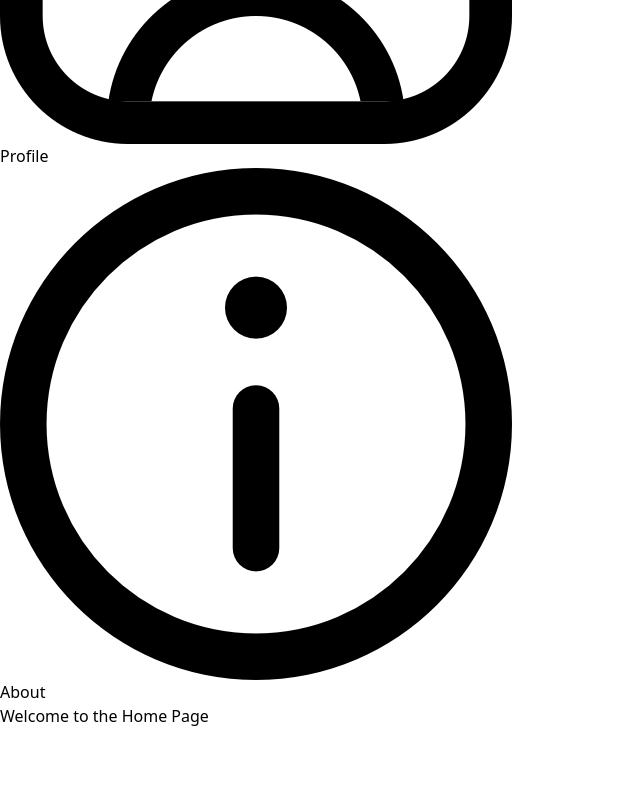
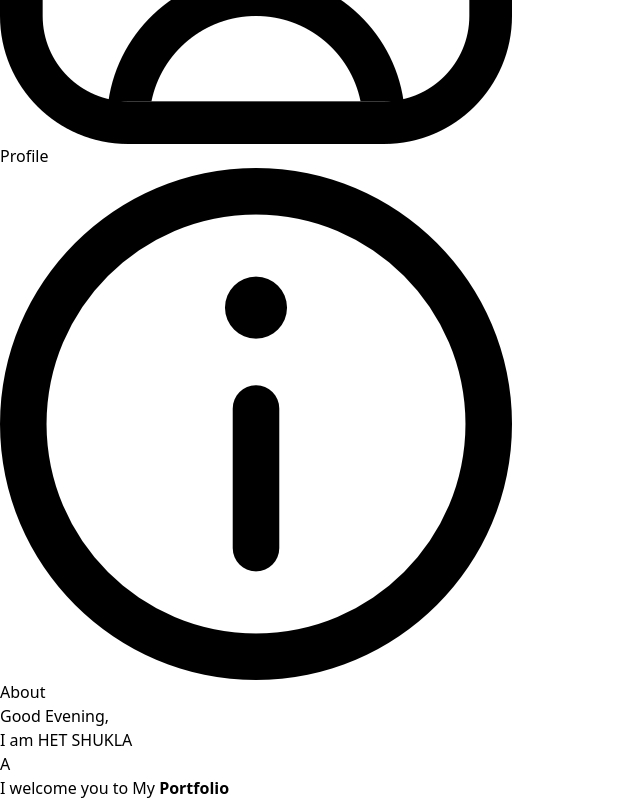
Before and after one commit to HET-SHUKLA/PORTFOLIO-REACT, a React (Vite) app: page / in a window 1280 px wide. Shown: the part 368-1168 px from the top of the page, without its empty margins (0-640 px from the left). Before the commit the page ends 1096 px from the top, so only its background shows below. Built offline with nearby package versions, Linux system fonts and the light colour scheme.

Commit message:
Add homepage content with animation

```diff
--- a/src/animations.css
+++ b/src/animations.css
@@ -1,3 +1,7 @@
+.blinking{
+        animation: blink 800ms infinite;
+}
+
 
 .scale-up-hor-left {
         -webkit-animation: scale-up-hor-left 1s cubic-bezier(0.390, 0.575, 0.565, 1.000) both;
@@ -71,3 +75,9 @@
               transform-origin: 0% 0%;
     }
 }
+
+
+@keyframes blink {
+        from { opacity: 1; }
+        to { opacity: 0; }
+    }
--- a/src/pages/Home.jsx
+++ b/src/pages/Home.jsx
@@ -1,10 +1,73 @@
-import React from 'react';
+import React, { useState, useEffect } from 'react';
+import '../animations.css';
 
 const Home = () => {
+
+    const skills = ['Web Application Developer...', 'Android Developer...', 'A Software Developer!']
+
+    const [skill, setSkill] = useState(skills[0]);
+    const [index, setIndex] = useState(0);
+    const [subIndex, setSubIndex] = useState(0);
+    const [isDeleting, setIsDeleting] = useState(false);
+    const [speed, setSpeed] = useState(20);
+
+    const currTime = new Date().getHours();
+    let greeting;
+
+    if(currTime < 12)
+        greeting = 'Morning';
+    else
+        greeting = 'Evening';
+
+        useEffect(() => {
+            const typingTimeout = setTimeout(() => {
+                if (isDeleting) {
+                    setSubIndex(prev => prev - 1);
+                } else {
+                    setSubIndex(prev => prev + 1);
+                }
+
+                if (!isDeleting && subIndex === skills[index].length) {
+                    if(index === skills.length-1) return;
+                    setTimeout(() => setIsDeleting(true), 1000);
+                } else if (isDeleting && subIndex === 0) {
+                    setIsDeleting(false);
+                    setIndex((prev) => {
+                        if(prev < skills.length - 1){
+                            return prev+1;
+                        } else{
+                            return prev;
+                        }
+                    });
+                }
+
+                setSpeed(isDeleting ? 10 : 50);
+            }, speed);
+
+            return () => clearTimeout(typingTimeout);
+
+
+        }, [subIndex, isDeleting, index]);
+
+        useEffect(() => {
+            setSkill(skills[index].substring(0, subIndex));
+        }, [subIndex, index]);
+
     return (
-        <>
-            Welcome to the Home Page
-        </>
+        <div className='flex flex-col'>
+            <div>
+                <p className='text-5xl text-center'>Good {greeting},</p>
+                <h1 className='text-8xl text-center'>I am HET SHUKLA</h1>
+            </div>
+
+            <div className='mt-10'>
+                <h2 className='text-5xl text-center'>{skill} <span className={`blinking ${index === skills.length-1 && 'hidden'}`}>|</span></h2>
+            </div>
+
+            <div className='mt-16'>
+                <h2 className='text-3xl text-center'>I welcome you to My <strong>Portfolio</strong></h2>
+            </div>
+        </div>
     );
 }
 
```
Lines whose indentation alone changed are shown as unchanged.
